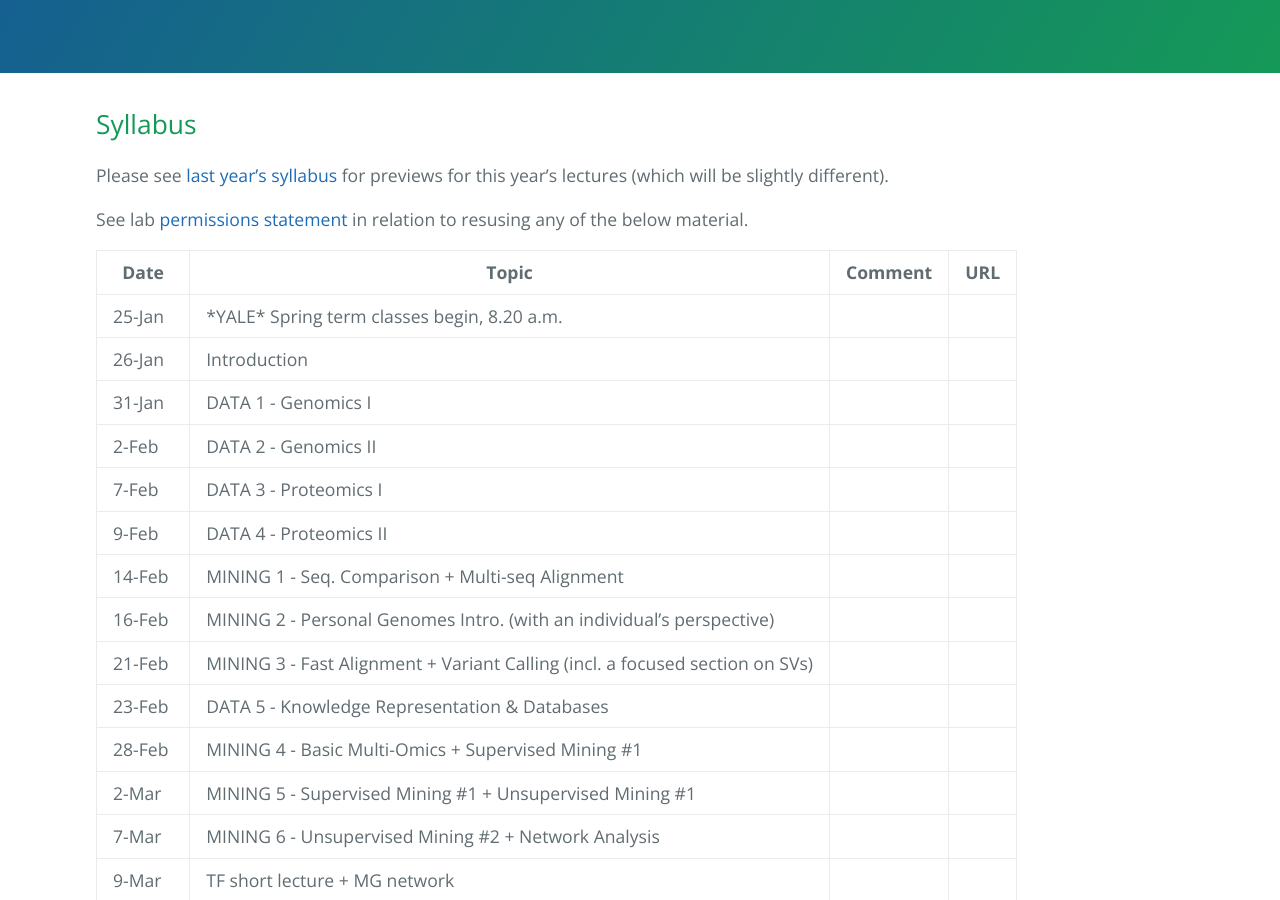
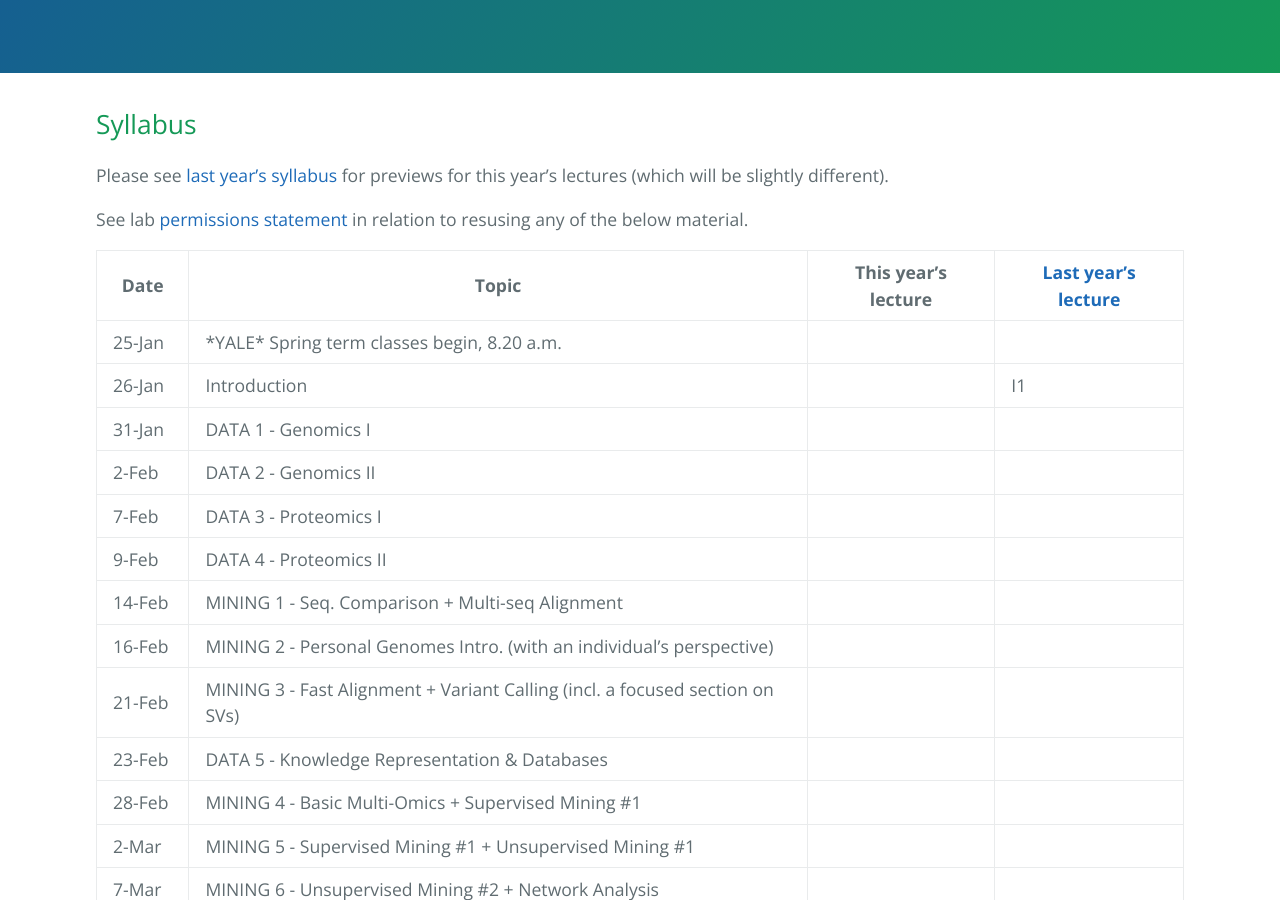
Before and after one commit to gersteinlab/cbb752b23, a Jekyll site: the page built from syllabus.md, in a window 1280 px wide and 900 px high, scrolled down 341 px. Built offline with Jekyll 4.4.1, drawn with Linux system fonts in a browser that asks for light colours.

Commit message:
Update syllabus.md

```diff
--- a/syllabus.md
+++ b/syllabus.md
@@ -11,10 +11,10 @@ Please see [last year's syllabus](http://cbb752b21.gersteinlab.org/syllabus) for
 See lab [permissions statement](https://sites.gersteinlab.org/permissions/) in relation to resusing any of the below material.
 
 
-| Date   | Topic                                                                        | Comment | URL |
+| Date   | Topic                                                                        | This year's lecture | [Last year's lecture](http://cbb752b21.gersteinlab.org/syllabus) |
 | ------ | ---------------------------------------------------------------------------- | ------- | --- |
 | 25-Jan | \*YALE\* Spring term classes begin, 8.20 a.m.                                |         |     |
-| 26-Jan | Introduction                                                                 |         |     |
+| 26-Jan | Introduction                                                                 |         | I1    |
 | 31-Jan | DATA 1 - Genomics I                                                          |         |     |
 | 2-Feb  | DATA 2 - Genomics II                                                         |         |     |
 | 7-Feb  | DATA 3 - Proteomics I                                                        |         |     |
```
